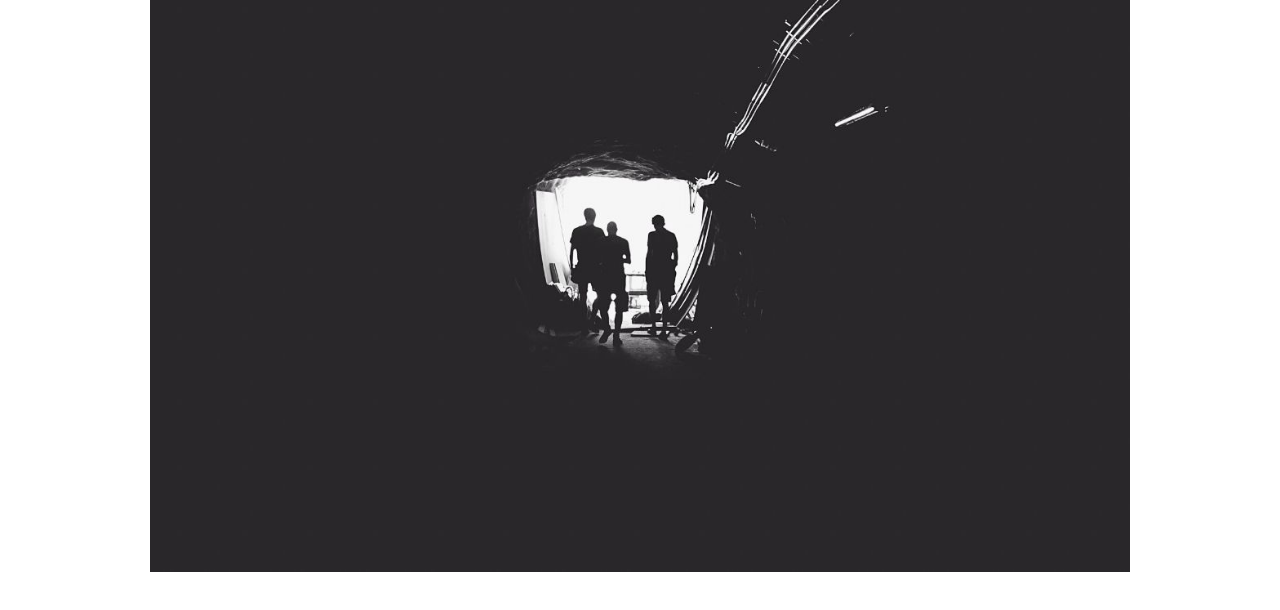
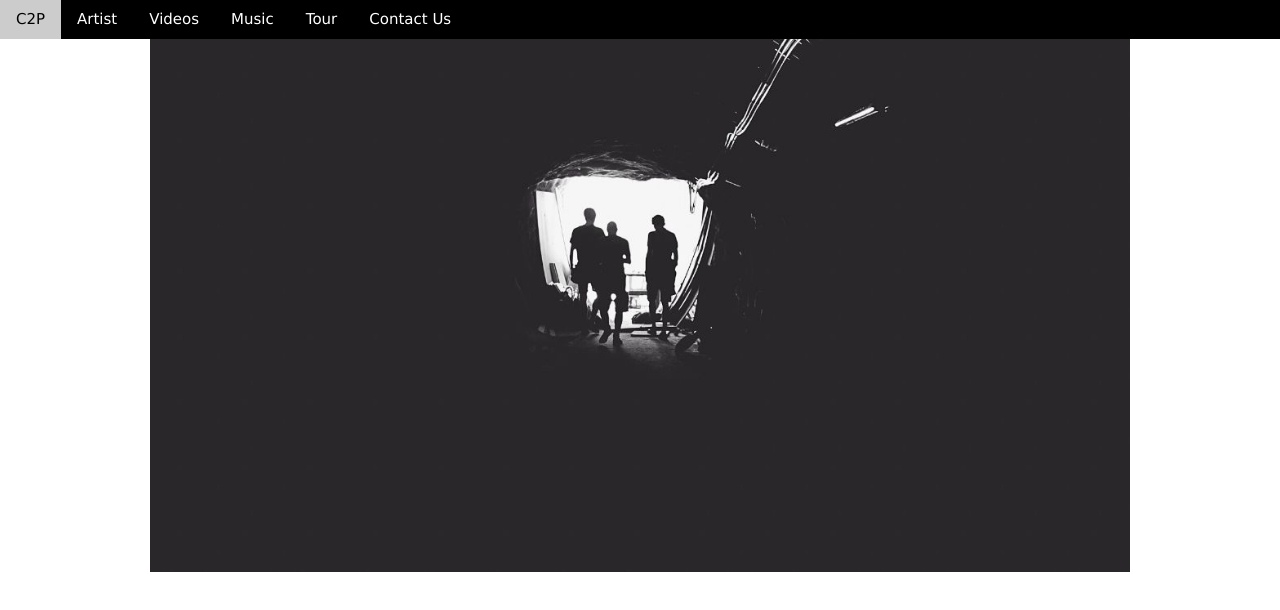
Before and after one commit to Jarquevious/web-band, a plain HTML site: page index.html in a window 1280 px wide. Drawn offline with nearby package versions, Linux system fonts and the light colour scheme.

Commit message:
NavBar Added

```diff
--- a/index.html
+++ b/index.html
@@ -8,6 +8,18 @@
     <link rel="stylesheet" href="https://www.w3schools.com/w3css/4/w3.css">
 </head>
 <body>
+    <!--- Navigation Bar --->
+    <div class="w3-top w3-bar w3-black">
+        <a href="#c2p" class="w3-button w3-bar-item">C2P</a>
+        <a href="#artist" class="w3-button w3-bar-item">Artist</a>
+        <a href="#video" class="w3-button w3-bar-item">Videos
+        <a href="#music" class="w3-button w3-bar-item">Music</a>
+        <a href="#tour" class="w3-button w3-bar-item">Tour</a>
+        <a href="#contact" class="w3-button w3-bar-item">Contact Us</a>
+
+
+
+    </div>
     <!--- Start Content --->
     <div id="home" class="w3-content">
 
@@ -18,3 +30,4 @@
     </div>
 </body>
 </html>
+<!-- https://www.w3schools.com/howto/howto_website.asp -->
```
Also changed, not shown: 1 other file.
